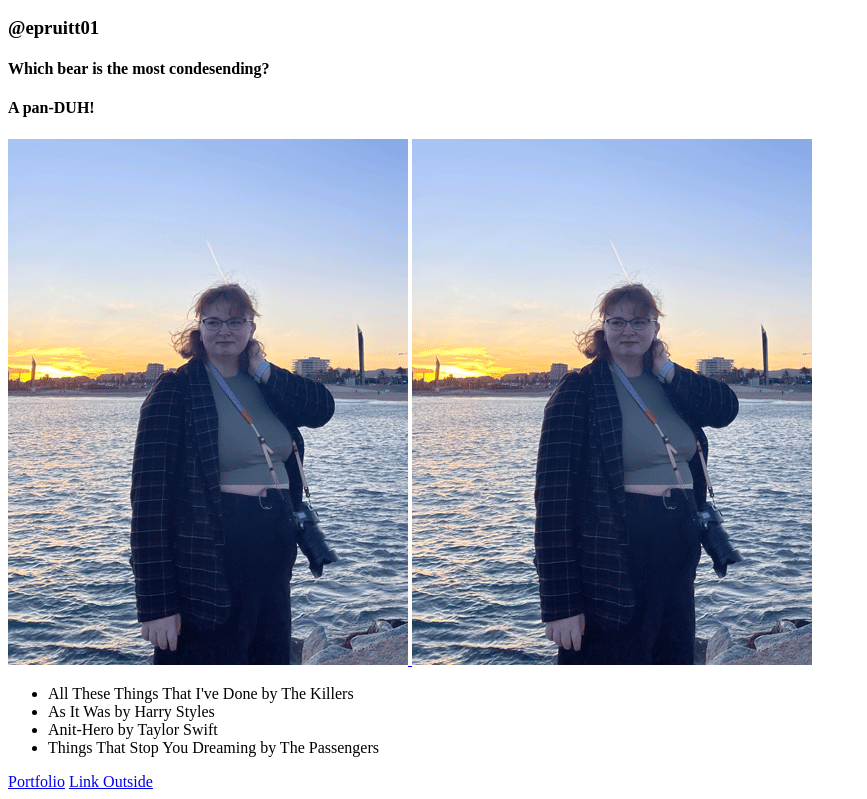
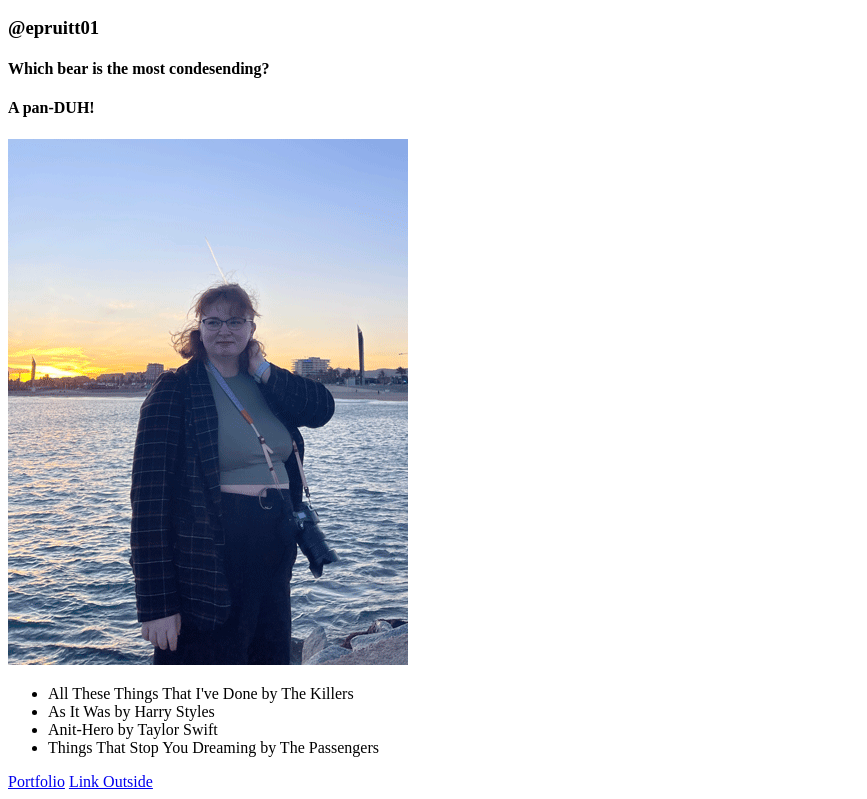
Before and after one commit to 4502-SPR2023/elizabethpruitt-website, a plain HTML site: page pruitt-website.html in a window 1280 px wide. Shown: the part 110-909 px from the top of the page, without its empty margins (0-867 px from the left). Drawn offline with Linux system fonts and the light colour scheme.

Commit message:
validation

```diff
--- a/pruitt-website.html
+++ b/pruitt-website.html
@@ -12,10 +12,7 @@
              <h4>Which bear is the most condesending?</h4>
              <h4>A pan-DUH!</h4>
 
-<a href="mailto:elpycb@umsystem.edu">
-   <img src="img/pruitt-portrait2.jpg" alt="portrait">
-
-     <a href="mailto:elpycb@umsystem.edu">
+     <a href="elpycb@umsystem.edu">
   <img src="img/pruitt-portrait2.jpg" alt="portrait">
 </a>
 
```
Also changed, not shown: pruitt-website2.html (+0 -3 lines).
